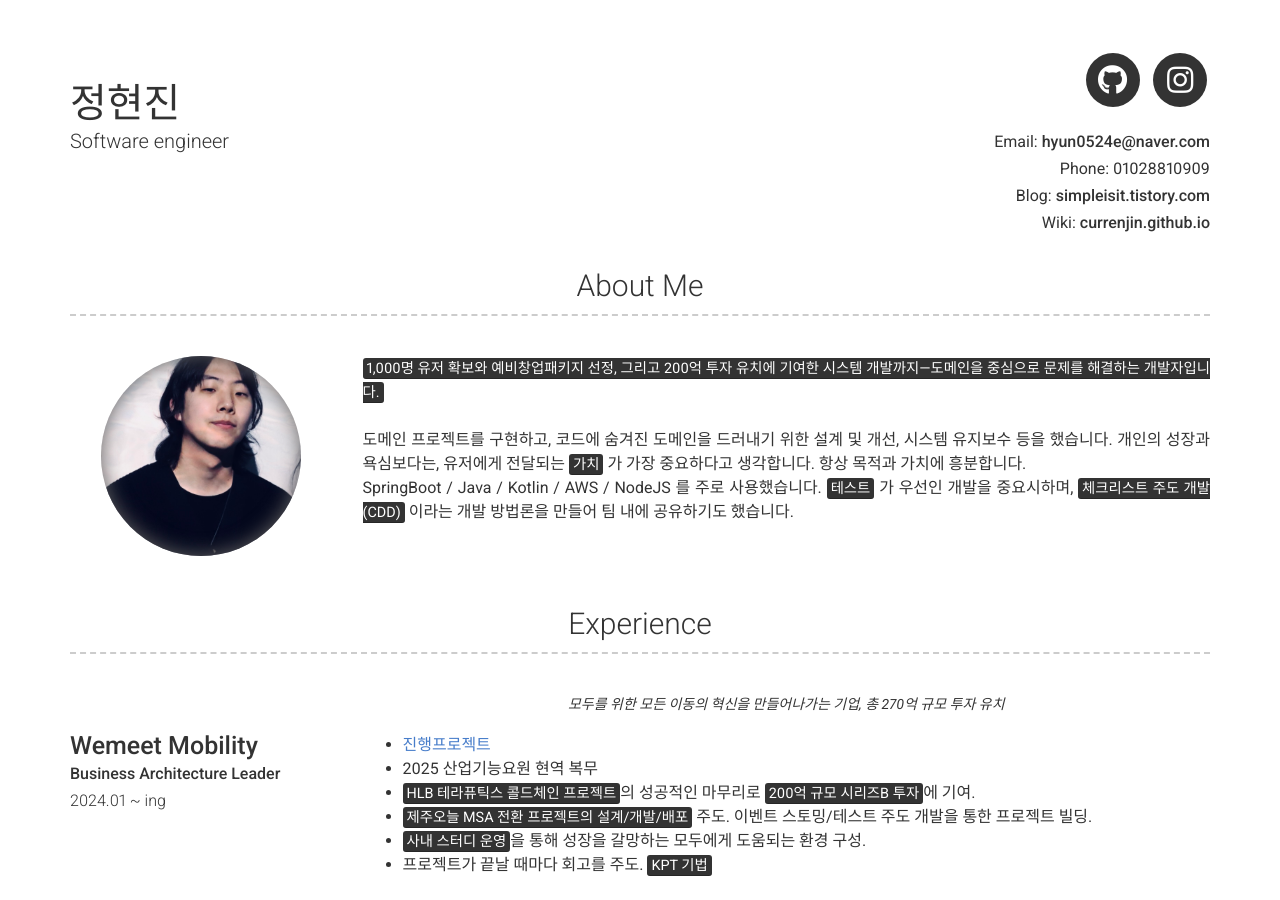
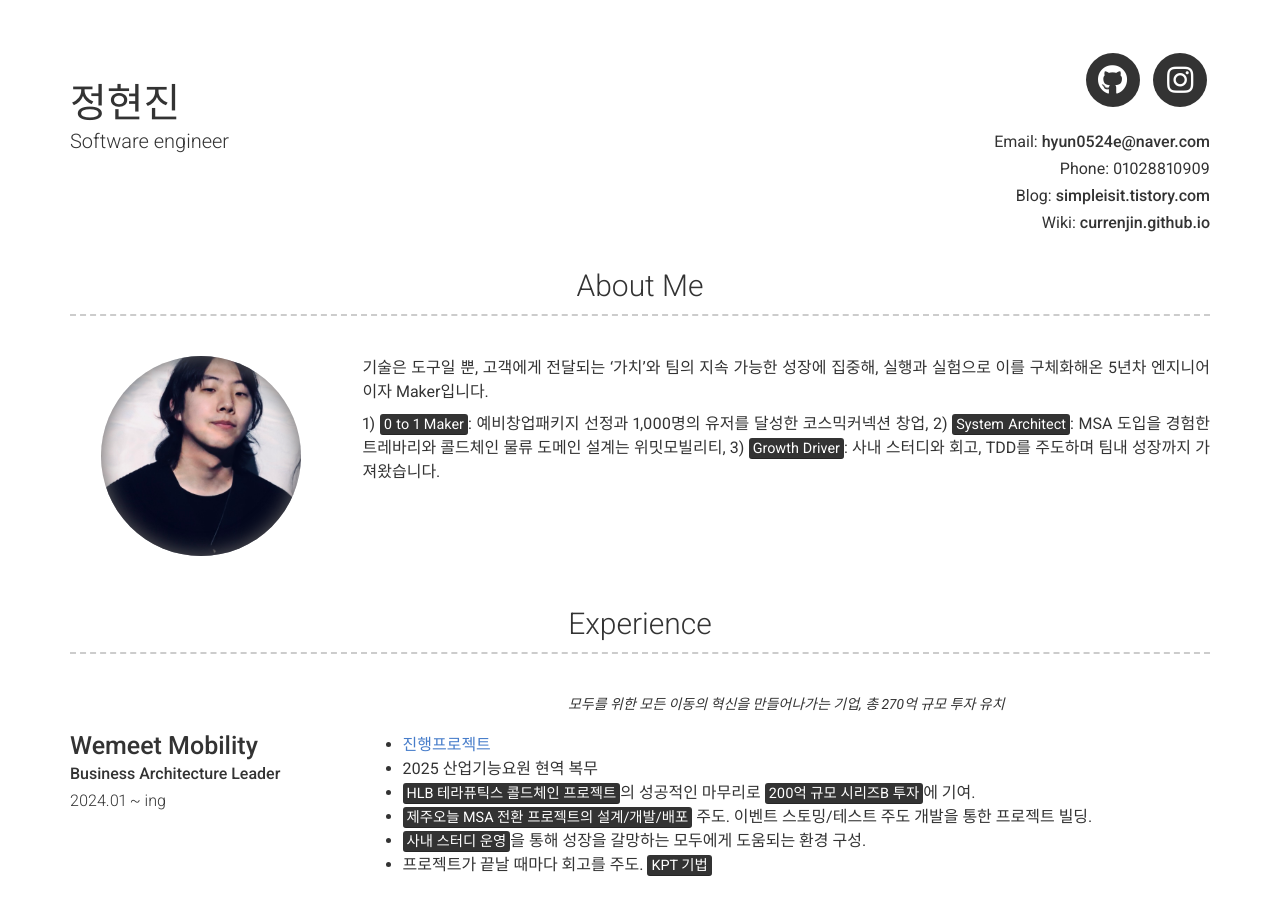
Before and after one commit to currenjin/resume, a Jekyll site: the page built from index.md, in a window 1280 px wide and 900 px high. Built offline with Jekyll 4.4.1, drawn with Linux system fonts in a browser that asks for light colours; nearby versions of some CDN libraries.

Commit message:
docs: index

```diff
--- a/_config.yml
+++ b/_config.yml
@@ -54,11 +54,11 @@ instagram_username: currenjin
 # about_title: About Me (Use this to override about section title)
 about_profile_image: images/profile-250304.jpg
 about_content: |
-  <mark>1,000명 유저 확보와 예비창업패키지 선정, 그리고 200억 투자 유치에 기여한 시스템 개발까지—도메인을 중심으로 문제를 해결하는 개발자입니다.</mark><br>
-  <br>
-  도메인 프로젝트를 구현하고, 코드에 숨겨진 도메인을 드러내기 위한 설계 및 개선, 시스템 유지보수 등을 했습니다. 개인의 성장과 욕심보다는, 유저에게 전달되는 <mark>가치</mark> 가 가장 중요하다고 생각합니다. 항상 목적과 가치에 흥분합니다.<br>
-  SpringBoot / Java / Kotlin / AWS / NodeJS 를 주로 사용했습니다. <mark>테스트</mark> 가 우선인 개발을 중요시하며, <mark>체크리스트 주도 개발(CDD)</mark> 이라는 개발 방법론을 만들어 팀 내에 공유하기도 했습니다.<br>
-  <br>
+  기술은 도구일 뿐, 고객에게 전달되는 ‘가치’와 팀의 지속 가능한 성장에 집중해, 실행과 실험으로 이를 구체화해온 5년차 엔지니어이자 Maker입니다.
+
+  1) <mark>0 to 1 Maker</mark>: 예비창업패키지 선정과 1,000명의 유저를 달성한 코스믹커넥션 창업,
+  2) <mark>System Architect</mark>: MSA 도입을 경험한 트레바리와 콜드체인 물류 도메인 설계는 위밋모빌리티,
+  3) <mark>Growth Driver</mark>: 사내 스터디와 회고, TDD를 주도하며 팀내 성장까지 가져왔습니다.
 
 content:
   - title: Experience
```
